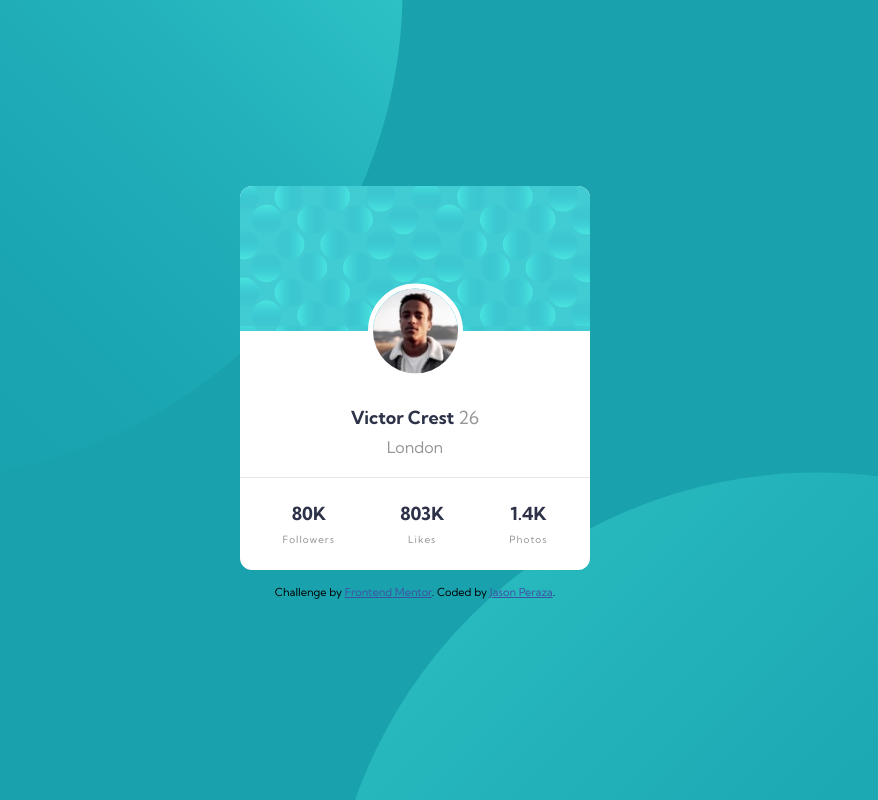
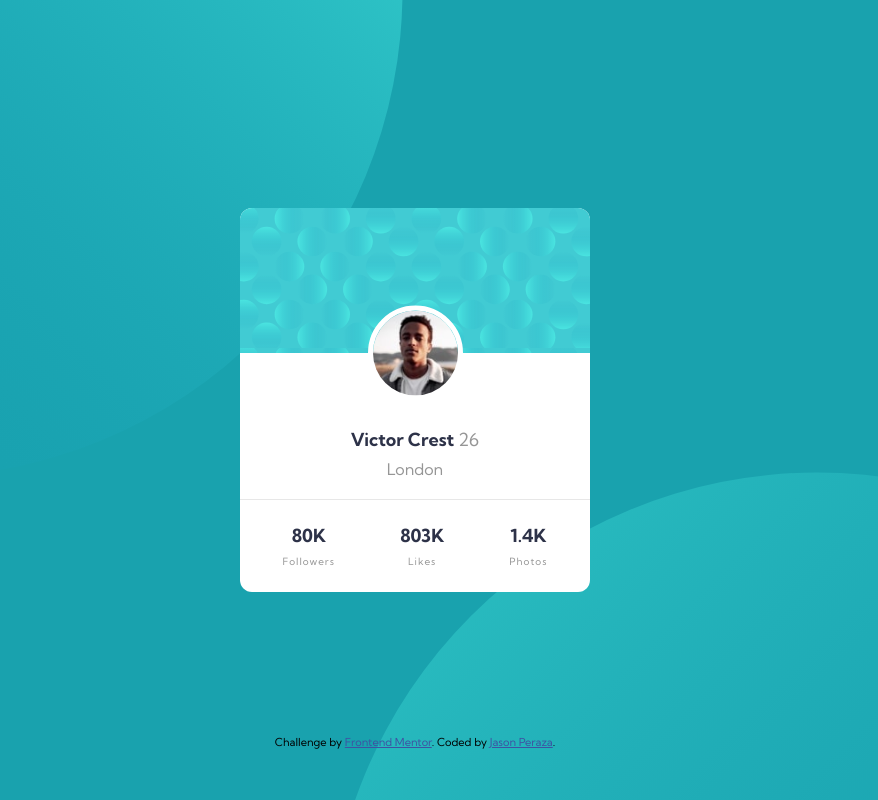
Before and after one commit to JasonPCX/profile-card-component, a plain HTML site: page index.html in a window 1280 px wide. Shown: the whole page, without its empty margins (225-1103 px from the left). Drawn offline with Linux system fonts and the light colour scheme.

Commit message:
Update style.css

```diff
--- a/style.css
+++ b/style.css
@@ -103,6 +103,8 @@ h3 {
     font-size: 11px;
     text-align: center;
     color: #000000;
+    position: absolute;
+    top: 90%;
 }
 .attribution a {
     color: hsl(228, 45%, 44%);
```
